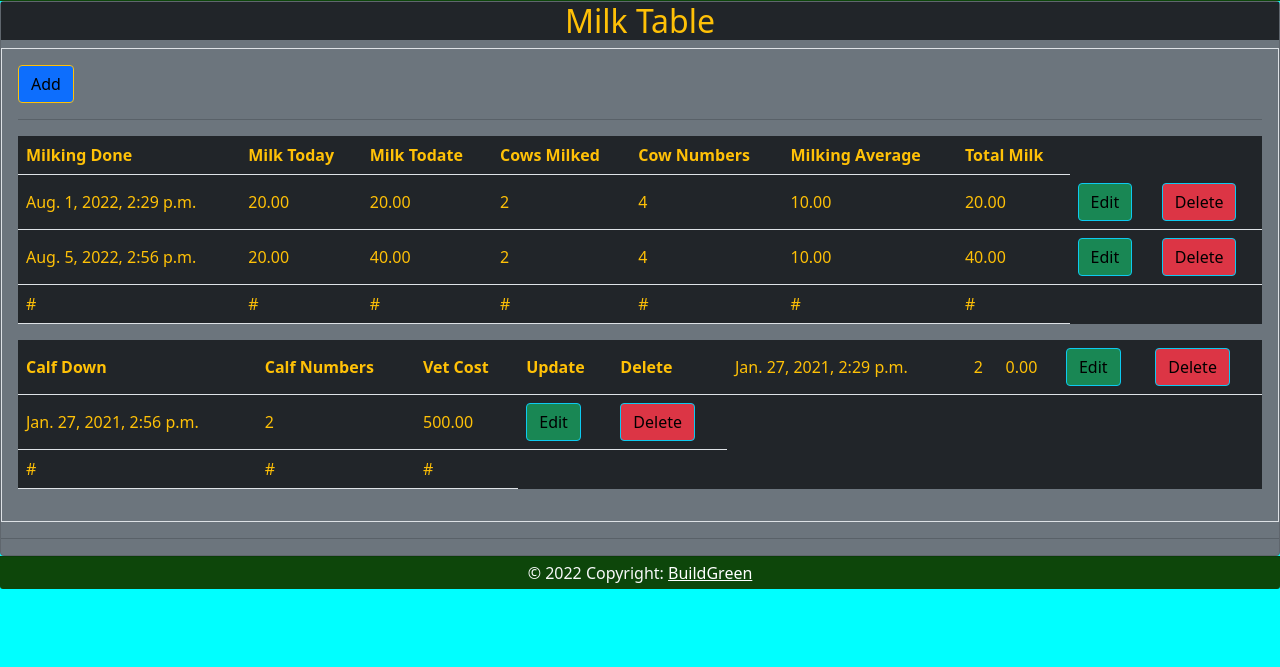
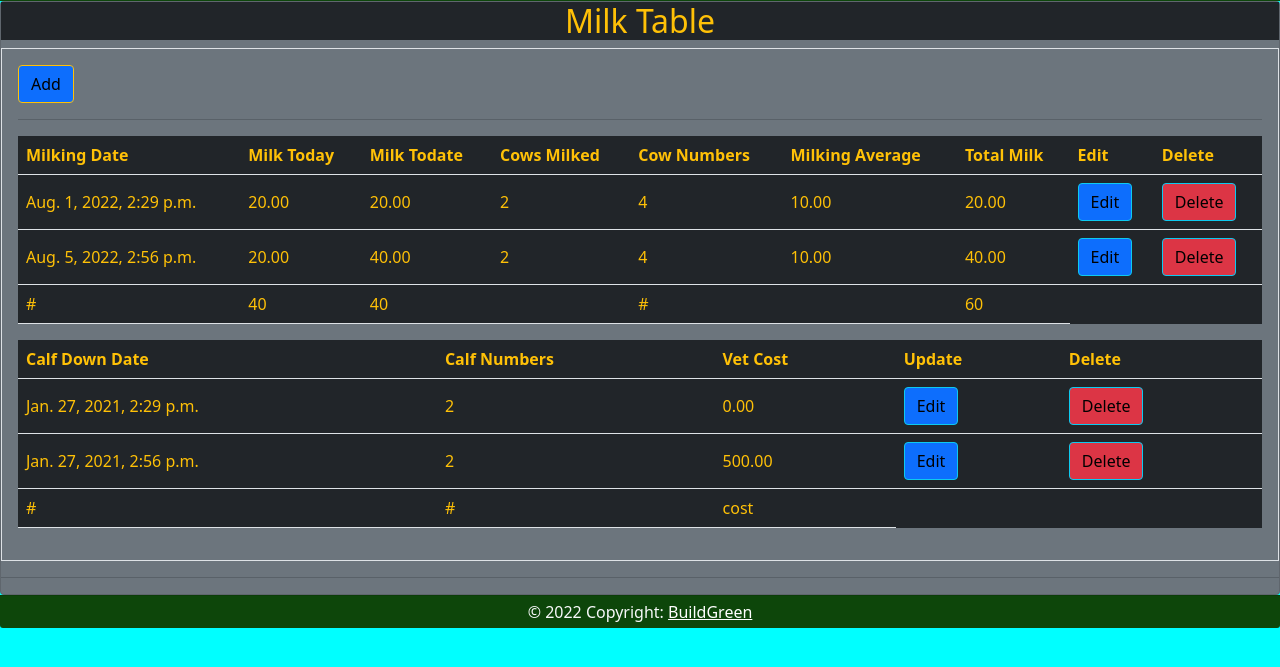
Before and after one commit to smugun1/Simkip-, a Django app: page /milk_table/ in a window 1280 px wide. Shown: the part 95-762 px from the top of the page. Run offline with Django 4.2, Linux system fonts and the light colour scheme; data comes from the database, SQL or seed files in the repository; both versions use the stored data as it was after the commit.

Commit message:
completed the milk_table totals issue- 1.fertilizer and kandojobs tables not displaying yet.

```diff
--- a/farmbook/mogoon/models.py
+++ b/farmbook/mogoon/models.py
@@ -60,7 +60,7 @@ class Milk(models.Model):
     cow_numbers = models.IntegerField()
     milking_average = models.DecimalField(max_digits=4, decimal_places=2)
     total_milk = models.DecimalField(max_digits=8, decimal_places=2)
-    calf_down = models.DateTimeField(auto_now_add=True)
+    calf_down = models.DateTimeField(auto_now_add=False)
     calf_numbers = models.IntegerField(blank=True)
     vet_cost = models.DecimalField(max_digits=8, decimal_places=2, blank=True)
 
--- a/farmbook/mogoon/templates/mogoon/milk_table.html
+++ b/farmbook/mogoon/templates/mogoon/milk_table.html
@@ -26,17 +26,20 @@
         <table class="table align-middle text-warning bg-dark">
 
             <tr>
-                <th>Milking Done</th>
+                <th>Milking Date</th>
                 <th>Milk Today</th>
                 <th>Milk Todate</th>
                 <th>Cows Milked</th>
                 <th>Cow Numbers</th>
                 <th>Milking Average</th>
                 <th>Total Milk</th>
+                <th>Edit</th>
+                <th>Delete</th>
 
             </tr>
 
             {% for data in milk %}
+
             <tr>
                 <td>{{data.milking_done}}</td>
                 <td>{{data.milk_today}}</td>
@@ -45,38 +48,42 @@
                 <td>{{data.cow_numbers}}</td>
                 <td>{{data.milking_average}}</td>
                 <td>{{data.total_milk}}</td>
-                <td><a class="btn btn-info btn-block bg-success btn btn-info"
+                <td><a class="btn btn-info btn-block bg-primary btn btn-info"
                        href="">Edit</a></td>
                 <td><a class="btn btn-info btn-block bg-danger btn btn-info"
                        href="">Delete</a></td>
                 {% endfor %}
             </tr>
+
  <tr>
                 <td>#</td>
+                <td>{{m_todate.all_sum}}</td>
+                <td>{{m_todate.all_sum}}</td>
+                <td></td>
                 <td>#</td>
-                <td>#</td>
-                <td>#</td>
-                <td>#</td>
-                <td>#</td>
-                <td>#</td>
+                <td>{% widthratio m_todate.all_sum c_numbers.all_quantity 1 %}</td>
+                <td>{{t_milk.total_sum}}</td>
 
             </tr>
 
-
-                <table class="table align-middle text-warning bg-dark">
+        </table>
+        <div></div>
+        <table class="table align-middle text-warning bg-dark">
                 <tr>
-                <th>Calf Down</th>
+                <th>Calf Down Date</th>
                 <th>Calf Numbers</th>
                 <th>Vet Cost</th>
                 <th>Update</th>
                 <th>Delete</th>
+                </tr>
 
               {% for data in milk %}
 
+            <tr>
                 <td>{{data.calf_down}}</td>
                 <td>{{data.calf_numbers}}</td>
                 <td>{{data.vet_cost}}</td>
-                <td><a class="btn btn-info btn-block bg-success btn btn-info"
+                <td><a class="btn btn-info btn-block bg-primary btn btn-info"
                        href="">Edit</a></td>
                 <td><a class="btn btn-info btn-block bg-danger btn btn-info"
                        href="">Delete</a></td>
@@ -86,7 +93,7 @@
             <tr>
                 <td>#</td>
                 <td>#</td>
-                <td>#</td>
+                <td>{{'cost'}}</td>
 
             </tr>
 
--- a/farmbook/mogoon/urls.py
+++ b/farmbook/mogoon/urls.py
@@ -27,5 +27,4 @@ urlpatterns = [
 
     path('update/<int:pk>/', views.update, name='Crop_data-update'),
     path('delete/<int:pk>/', views.delete, name='Crop_data-delete'),
-
 ]
--- a/farmbook/mogoon/views.py
+++ b/farmbook/mogoon/views.py
@@ -133,25 +133,25 @@ def KandojobsTable(request):
     weeding_done = models.DateTimeField()
     chemical_name = models.CharField()
     block_No = models.IntegerField()
-    cost_per_lit = input()
+    cost_per_lit = input('cost_per_unit')
     weeding_chem_amt = models.FloatField()
     weeding_labour = F(input('labour_number') * F(input('labour_cost')))
     weeding_cost = F(weeding_chem_amt) * (input(cost_per_lit))
 
     context = {
         "name": {"Kandojobs Table"},
-        "Kandojobs": data,
-        "pruning_done": pruning_done,
-        "pruned_block_No": pruned_block_No,
-        "pruned_bushes": pruned_bushes,
-        "Pruning_cost": pruning_cost,
-        "weeding_done": weeding_done,
-        "chemical_name": chemical_name,
-        "block_No": block_No,
-        "cost_per_lit": cost_per_lit,
-        "weeding_chem_amt": weeding_chem_amt,
-        "weeding_labour": weeding_labour,
-        "weeding_cost": weeding_cost,
+        "kandojobs": data,
+        "p_done": pruning_done,
+        "p_block_No": pruned_block_No,
+        "p_bushes": pruned_bushes,
+        "P_cost": pruning_cost,
+        "w_done": weeding_done,
+        "c_name": chemical_name,
+        "b_No": block_No,
+        "c_per_lit": cost_per_lit,
+        "w_chem_amt": weeding_chem_amt,
+        "w_labour": weeding_labour,
+        "w_cost": weeding_cost,
     }
     return render(request, 'mogoon/kandojobs_table.html', context)
 
@@ -255,9 +255,10 @@ def MilkTableUpdate(request):
         # if it has an actual value get the milk_todate and pass it to the templates via the context, this value
         # appears in the form
         milk_todate = Milk.objects.aggregate(all_sum=Sum('milk_today'))
+
     context = {
         "milk_todate": milk_todate,
-        "name": {"Farm data Notes"},
+        "name": {"Milk table Update"},
 
     }
     return render(request, 'mogoon/milk_table_update.html', context)
```
Also changed, not shown: farmbook/db.sqlite3.
